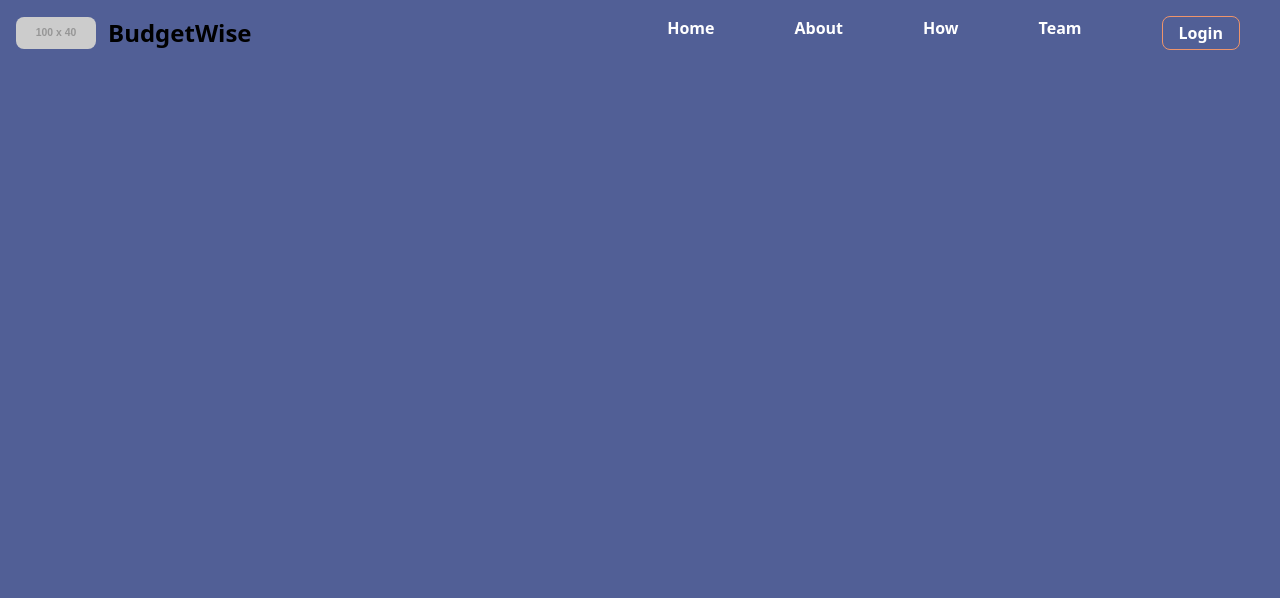
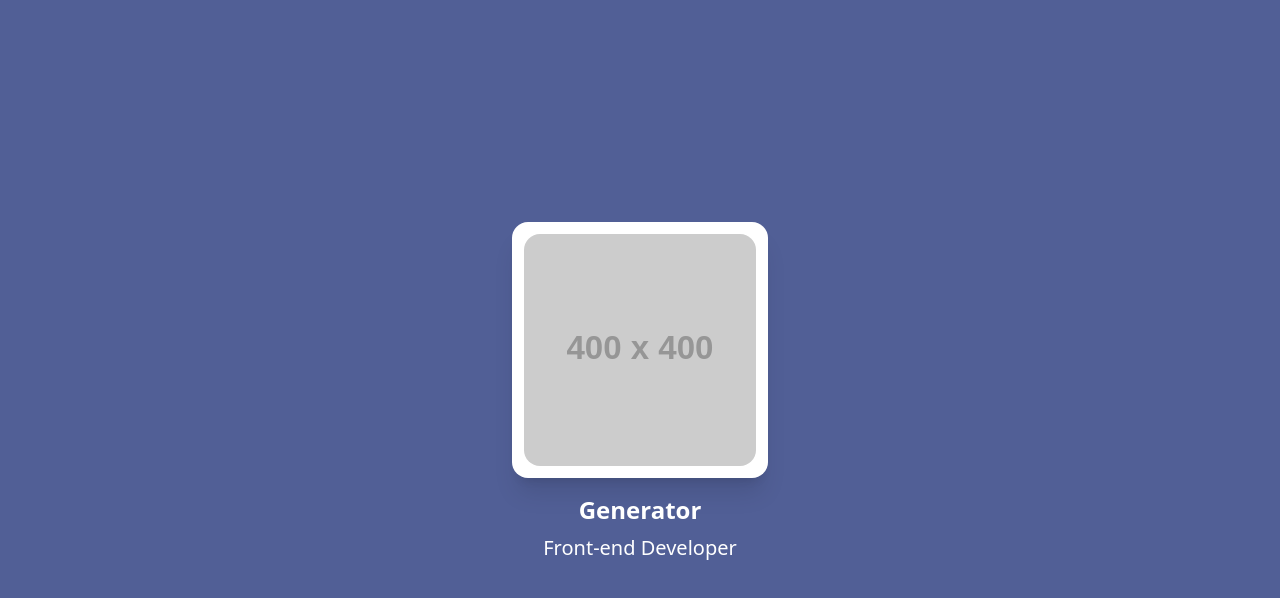
Before and after one commit to flexsible/budgetwise, a React (Vite) app: page / in a window 1280 px wide. Shown: the top 598 px of the page. Built offline with nearby package versions, Linux system fonts and the light colour scheme; the HTML template or start-up script is replaced by a standard one.

Commit message:
styling component

```diff
--- a/src/App.jsx
+++ b/src/App.jsx
@@ -1,9 +1,12 @@
 import React from 'react'
-import Navigation from './components/Navigation'
+// import LoginInput from './components/LoginInput'
+// import RegisterInput from './components/RegisterInput'
+// import Card from './components/Card'
+import Profile from './components/Profile'
 function App () {
   return (
     <>
-      <Navigation/>
+      <Profile/>
     </>
   )
 }
--- a/src/components/Card.jsx
+++ b/src/components/Card.jsx
@@ -3,8 +3,9 @@ import React from 'react'
 export default function Card () {
   return (
     <>
+    <div className='flex flex-col justify-center items-center h-screen'>
       <div className='flex mx-auto justify-center items-center'>
-      <div className="flex flex-col rounded-2xl w-80 bg-[#ffffff] shadow-xl p-3 gap-6 mx-4">
+        <div className="flex flex-col rounded-2xl w-64 bg-[#ffffff] shadow-xl p-3 gap-6 mx-4">
           <figure className="flex justify-center items-center rounded-2xl">
               <img src="https://placehold.co/400x400" alt="Card Preview" className="rounded-2xl "/>
           </figure>
@@ -13,6 +14,7 @@ export default function Card () {
           </div>
         </div>
       </div>
+    </div>
     </>
   )
 }
--- a/src/components/LoginInput.jsx
+++ b/src/components/LoginInput.jsx
@@ -3,11 +3,11 @@ import React from 'react'
 export default function LoginInput () {
   return (
     <>
-    <div className='flex flex-col h-full justify-center items-center'>
-      <div className="flex flex-row gap-3 pb-4">
-          <h1 className="text-3xl font-bold text-[#4B5563] m-auto">Welcome Back !</h1>
-      </div>
-      <div className="flex flex-col w-full md:w-1/2 xl:w-2/5 2xl:w-2/5 3xl:w-1/3 mx-auto p-8 md:p-10 2xl:p-12 3xl:p-14 bg-[#ffffff] rounded-2xl shadow-xl">
+    <div className='flex flex-col justify-center items-center h-screen'>
+      <div className="flex flex-col w-80 md:w-1/2 xl:w-2/5 2xl:w-2/5 3xl:w-1/3 mx-auto p-4 md:p-8 2xl:p-10 3xl:p-12 bg-[#ffffff] rounded-2xl shadow-xl">
+        <div className="flex flex-row gap-3 mb-4">
+            <h1 className="text-3xl font-bold text-[#4B5563] m-auto">Welcome Back !</h1>
+        </div>
         <form className="flex flex-col">
             <div className="pb-2">
                 <label className="block mb-2 text-sm font-medium text-[#515F96]">Email</label>
--- /dev/null
+++ b/src/components/Profile.jsx
@@ -0,0 +1,21 @@
+import React from 'react'
+
+export default function Profile () {
+  return (
+    <>
+      <div className='flex flex-col justify-center items-center h-screen'>
+        <div className='flex mx-auto justify-center items-center'>
+          <div className="flex flex-col rounded-2xl w-64 bg-[#ffffff] shadow-xl p-3 gap-6 mx-4">
+            <figure className="flex justify-center items-center rounded-2xl">
+                <img src="https://placehold.co/400x400" alt="Card Preview" className="rounded-2xl "/>
+            </figure>
+          </div>
+        </div>
+        <div className="flex flex-col p-4 text-center">
+          <h1 className="text-2xl font-bold   text-white pb-2">Generator</h1>
+          <p className=" text-xl text-white">Front-end Developer</p>
+        </div>
+      </div>
+    </>
+  )
+}
--- a/src/components/RegisterInput.jsx
+++ b/src/components/RegisterInput.jsx
@@ -3,10 +3,11 @@ import React from 'react'
 export default function RegisterInput () {
   return (
     <>
-      <div className="flex flex-row gap-3 pb-4">
-          <h1 className="text-3xl font-bold text-[#4B5563] m-auto">Welcome !</h1>
-      </div>
+    <div className='flex flex-col justify-center items-center h-screen'>
       <div className="flex flex-col w-full md:w-1/2 xl:w-2/5 2xl:w-2/5 3xl:w-1/3 mx-auto p-8 md:p-10 2xl:p-12 3xl:p-14 bg-[#515F96] rounded-2xl shadow-xl">
+        <div className="flex flex-row gap-3 pb-4">
+            <h1 className="text-3xl font-bold text-[#ffff] m-auto">Welcome !</h1>
+        </div>
         <form className="flex flex-col">
             <div className="pb-2">
                 <label className="block mb-2 text-sm font-medium text-[#ffff]">Email</label>
@@ -32,6 +33,7 @@ export default function RegisterInput () {
             <button type="submit" className="w-1/2 text-[#0D3B66] bg-[#ffff] focus:ring-4 focus:outline-none focus:ring-primary-300 font-medium rounded-lg text-sm px-5 py-2.5 text-center mb-6">Register</button>
         </form>
       </div>
+    </div>
     </>
   )
 }
```
Lines whose indentation alone changed are shown as unchanged.
